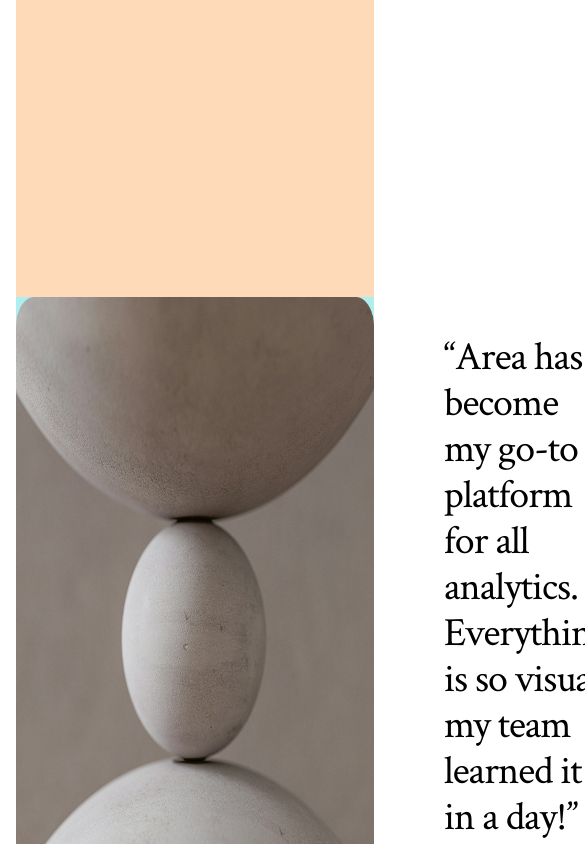
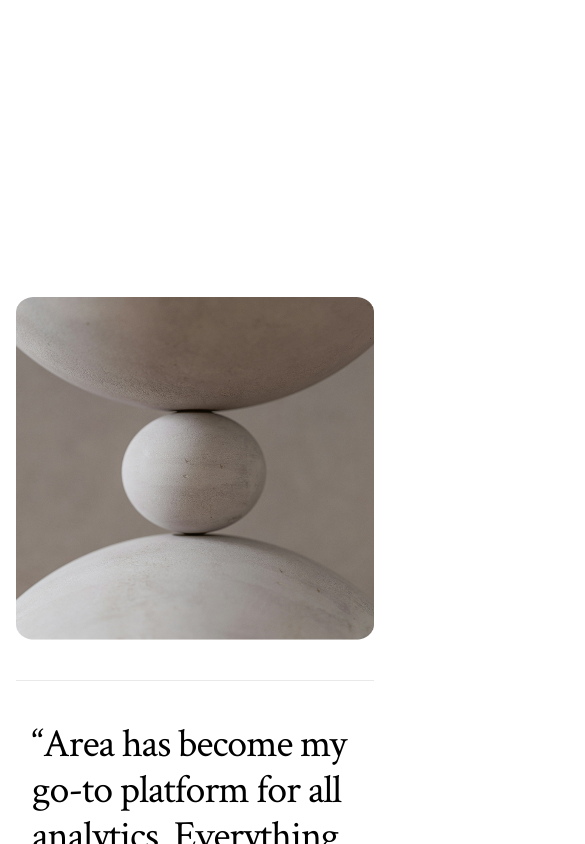
Before and after one commit to ministrov/landing-area-next-ts, a Next.js app: page / in a window 390 px wide. Shown: the part 5622-6466 px from the top of the page, 585 px wide, since content can reach past the window. Built offline with nearby package versions, Linux system fonts and the light colour scheme.

Commit message:
feat: end up creating a tablet and mobile version of styling testimonials carousel section

```diff
--- a/components/specification/Specification.module.css
+++ b/components/specification/Specification.module.css
@@ -2,7 +2,6 @@
   height: 1153px;
   padding-top: 80px;
   padding-bottom: 120px;
-  background-color: peachpuff;
 }
 
 .heading {
--- a/components/testimonials/Testimonials.module.css
+++ b/components/testimonials/Testimonials.module.css
@@ -1,11 +1,12 @@
 .testimonials {
   height: 790px;
-  background-color: palegreen;
+  padding-bottom: 120px;
+  /* background-color: palegreen; */
 }
 
-.carousel {
+/* .carousel {
   background-color: paleturquoise;
-}
+} */
 
 .slide {
   display: flex;
@@ -19,6 +20,7 @@
   align-items: flex-start;
   justify-content: center;
   padding-left: 50px;
+  border-top: 1px solid var(--color-02);
 }
 
 .text {
@@ -43,3 +45,45 @@
   line-height: 19px;
   color: var(--color-05);
 }
+
+@media screen and (max-width: 1280px) {
+  .testimonials {
+    height: auto;
+  }
+
+  .textContent {
+    max-width: 100%;
+    padding-top: 42px;
+    padding-bottom: 42px;
+    padding-left: 0;
+  }
+
+  .image {
+    width: 100%;
+  }
+
+  .slide {
+    flex-direction: column;
+    gap: 40px;
+    height: auto;
+    max-height: 100%;
+  }
+}
+
+@media screen and (max-width: 800px) {
+  .testimonials {
+    padding-bottom: 100px;
+  }
+
+  .textContent {
+    max-width: 100%;
+    padding-top: 40px;
+    padding-left: 16px;
+    padding-right: 16px;
+    padding-bottom: 0;
+  }
+
+  .image {
+    height: 343px;
+  }
+}
```
